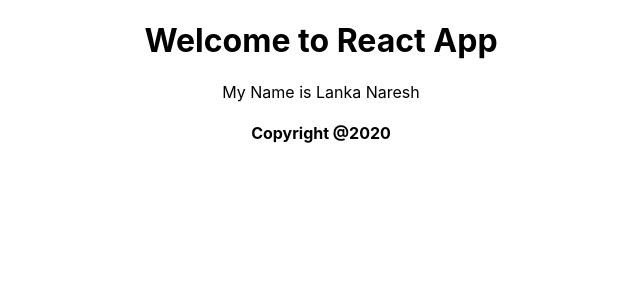
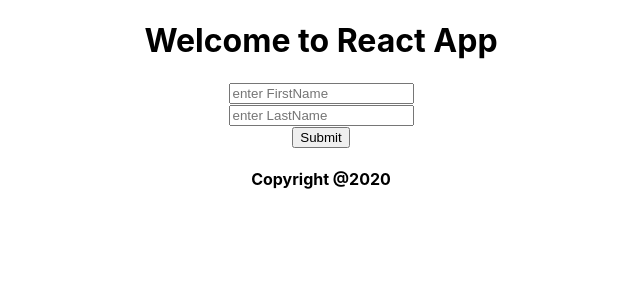
Before and after one commit to Srinivasanaresh72/CSS, a React (Create React App) app in the folder React_JS/exampleapp/: page / in a window 1280 px wide. Shown: the top 300 px of the page, without its empty margins (319-959 px from the left). Built offline with nearby package versions, Linux system fonts and the light colour scheme.

Commit message:
added user input

```diff
--- a/React_JS/exampleapp/src/Components/AppBody/index.js
+++ b/React_JS/exampleapp/src/Components/AppBody/index.js
@@ -6,10 +6,25 @@
         super(props);
         this.state = {
 
-            'FirstName':'Lanka',
-            'LastName':'Naresh'
+            'FirstName':'',
+            'LastName':''
 
         }
+    }
+    handleInputChange = (e) =>{
+
+        const target = e.target;
+        const name = target.name;
+        const value = target.value;
+        this.setState({
+
+            [name]: value
+
+        })
+        console.log(this.state.FirstName);
+        console.log(this.state.LastName);
+
+
     }
 
     render(){
@@ -17,7 +32,11 @@
 
         return(
 
-            <p> My Name is {this.state.FirstName} {this.state.LastName} </p>
+            <div>
+                <input name = "FirstName" type="text" onChange={this.handleInputChange} value = {this.state.FirstName} placeholder = "enter FirstName" /> <br />
+                <input name = "LastName" type="text" onChange={this.handleInputChange} value = {this.state.LastName} placeholder = "enter LastName" /> <br />
+                <button> Submit </button>
+            </div>
 
         )
     }
```
